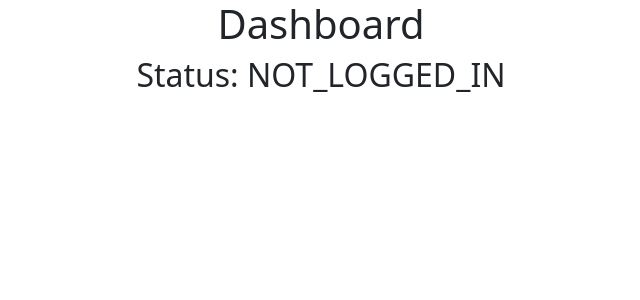
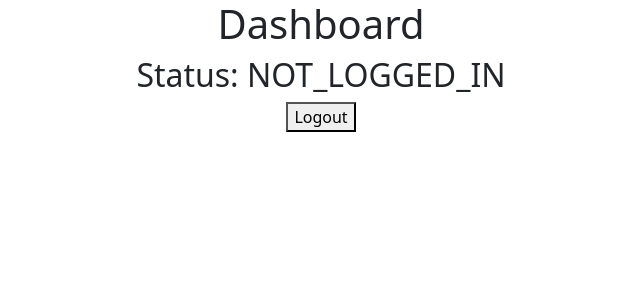
Before and after one commit to mmccarthy64/Keep-Tabs, a React (Create React App) app: page /dashboard in a window 1280 px wide. Shown: the top 300 px of the page, without its empty margins (319-959 px from the left). Built offline with nearby package versions, Linux system fonts and the light colour scheme; no server answers.

Commit message:
add logout to dashboard

```diff
--- a/src/App.js
+++ b/src/App.js
@@ -80,6 +80,7 @@ class App extends Component{
               render={props => (
                 <Dashboard
                   {...props}
+                  handleLogout={this.handleLogout}
                   loggedInStatus={this.state.loggedInStatus} />
               )} />
             </Switch>
--- a/src/Dashboard.js
+++ b/src/Dashboard.js
@@ -22,6 +22,7 @@ class Dashboard extends Component{
       <div className="Dashboard">
         <h1>Dashboard</h1>
         <h2>Status: {this.props.loggedInStatus}</h2>
+        <button onClick={() => this.props.handleLogout()} >Logout</button>
         {/* < Router >
           <NavBar />
           <Switch>
```
